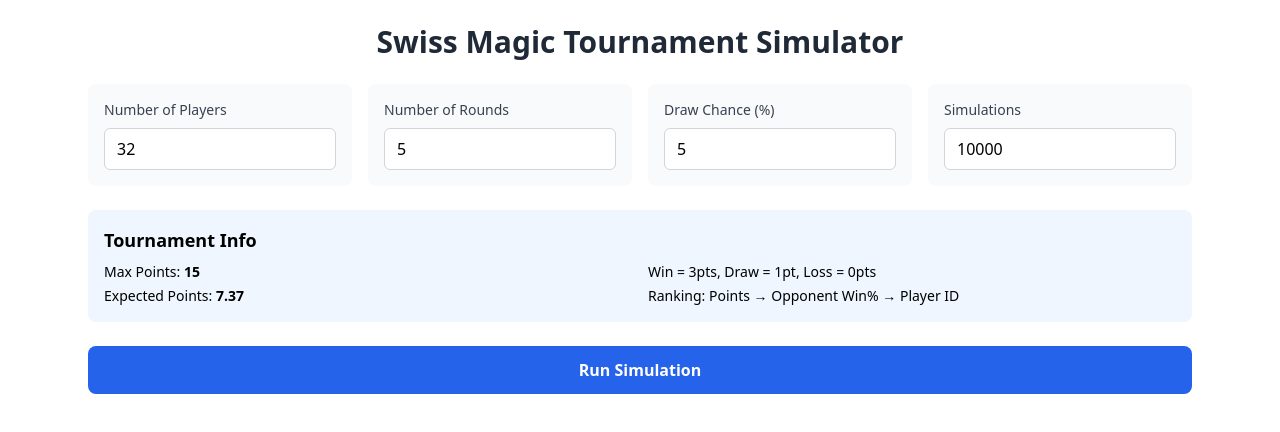
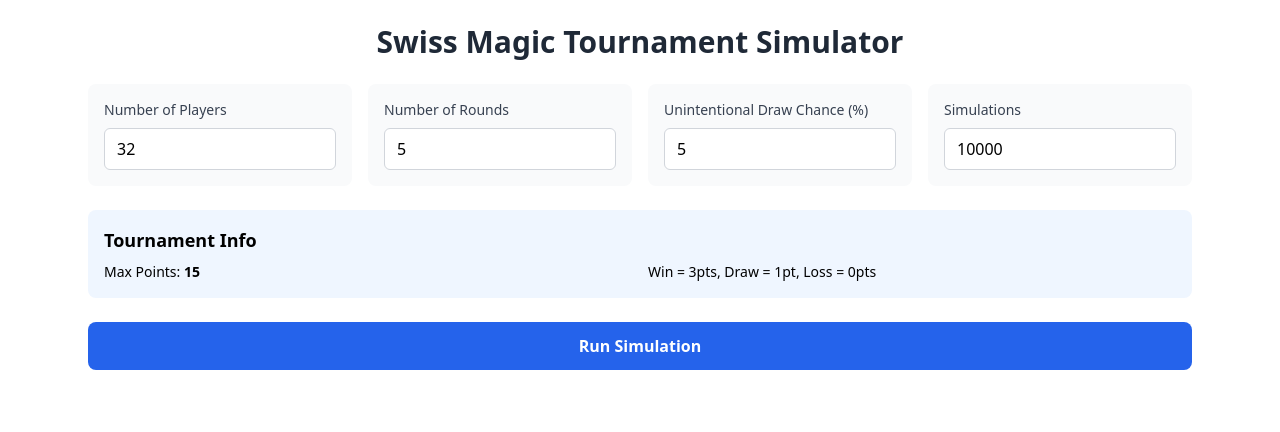
Before and after one commit to mosew/mtg-swiss-simulator, a React (Vite) app: page / in a window 1280 px wide. Shown: the top 432 px of the page. Built offline with nearby package versions, Linux system fonts and the light colour scheme.

Commit message:
Language

```diff
--- a/src/SwissTournamentSimulator.jsx
+++ b/src/SwissTournamentSimulator.jsx
@@ -378,7 +378,6 @@ const SwissTournamentSimulator = () => {
     };
 
     const maxPossiblePoints = rounds * 3;
-    const expectedPoints = rounds * (3 * 0.5 * (1 - drawChance / 100) + 1 * (drawChance / 100));
 
     const ResultsDisplay = ({ bubbleStats, results, compareRecords }) => (
         <>
@@ -497,7 +496,7 @@ const SwissTournamentSimulator = () => {
 
                 <div className="bg-gray-50 p-4 rounded-lg">
                     <label className="block text-sm font-medium text-gray-700 mb-2">
-                        Draw Chance (%)
+                        Unintentional Draw Chance (%)
                     </label>
                     <input
                         type="number"
@@ -529,11 +528,9 @@ const SwissTournamentSimulator = () => {
                 <div className="grid grid-cols-1 md:grid-cols-2 gap-4 text-sm">
                     <div className="space-y-1">
                         <div>Max Points: <span className="font-bold">{maxPossiblePoints}</span></div>
-                        <div>Expected Points: <span className="font-bold">{expectedPoints.toFixed(2)}</span></div>
                     </div>
                     <div className="space-y-1">
                         <div>Win = 3pts, Draw = 1pt, Loss = 0pts</div>
-                        <div>Ranking: Points → Opponent Win% → Player ID</div>
                     </div>
                 </div>
             </div>
```
